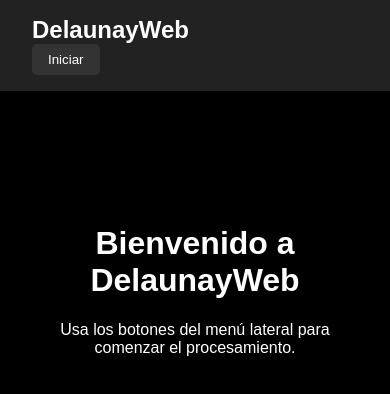
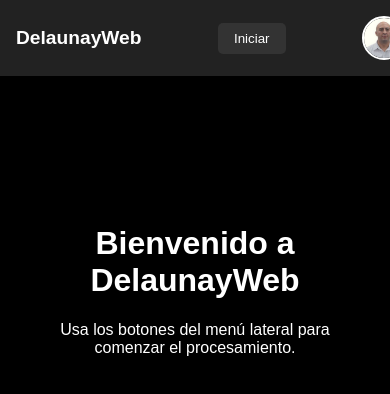
Before and after one commit to osmar74/proyecto-delaunay, a Flask app: page / in a window 390 px wide. Shown: the top 394 px of the page. Run offline with Flask 3, Linux system fonts and the light colour scheme.

Commit message:
feat: Mejorar el diseño responsive para que el contenido se adapte a la pantalla

```diff
--- a/static/css/style.css
+++ b/static/css/style.css
@@ -21,12 +21,13 @@ body {
 }
 
 /* Header estático */
+/* Header estático */
 .header {
     background-color: var(--header-bg);
     color: var(--text-color);
     padding: 1rem 2rem;
-    display: flex;
-    justify-content: space-between;
+    display: flex; /* Usamos flexbox para el layout de 3 columnas */
+    justify-content: space-between; /* Distribuye el espacio entre los elementos */
     align-items: center;
     position: fixed;
     width: 100%;
@@ -34,6 +35,38 @@ body {
     left: 0;
     z-index: 1000;
     box-shadow: 0 2px 5px rgba(0, 0, 0, 0.5);
+}
+
+.header-left, .header-center, .header-right {
+    display: flex;
+    align-items: center;
+}
+
+.header-center {
+    flex-grow: 1; /* Permite que el centro ocupe el espacio restante */
+    justify-content: center; /* Centra el menú horizontalmente */
+}
+
+.logo {
+    font-size: 1.5rem;
+    font-weight: bold;
+}
+
+.menu-list {
+    list-style: none;
+    margin: 0;
+    padding: 0;
+    display: flex;
+    gap: 1rem;
+}
+
+/* Estilo para la imagen circular */
+.profile-pic {
+    width: 40px;
+    height: 40px;
+    border-radius: 50%; /* Esto hace que la imagen sea un círculo */
+    object-fit: cover; /* Asegura que la imagen se vea bien dentro del círculo */
+    border: 2px solid var(--text-color);
 }
 
 .logo {
@@ -68,6 +101,39 @@ body {
     margin-top: 4.5rem; /* Espacio para el header fijo */
     height: calc(100vh - 4.5rem);
 }
+/* Estilos para los cuadros de resultados */
+.result-container {
+    display: flex;
+    flex-direction: column;
+    align-items: center;
+    margin-bottom: 2rem;
+    background-color: var(--sidebar-bg);
+    padding: 1rem;
+    border-radius: 8px;
+    /* Añadido para asegurar que el contenedor no se desborde */
+    overflow: hidden;
+}
+
+/* ... (resto del código del .result-container) ... */
+
+.result-container img, .result-container canvas {
+    max-width: 100%; /* La imagen no superará el ancho de su contenedor */
+    height: auto;   /* La altura se ajusta automáticamente para mantener la proporción */
+    border: 1px solid var(--border-color);
+    margin-top: 1rem;
+}
+
+/* Media Query para pantallas más pequeñas (ej: laptops) */
+@media (max-width: 1200px) {
+    .header {
+        padding: 1rem 1rem; /* Reduce el padding en pantallas más pequeñas */
+    }
+    .logo {
+        font-size: 1.2rem;
+    }
+}
+
+
 
 /* Sidebar estático (oculto por defecto) */
 .sidebar {
--- a/templates/index.html
+++ b/templates/index.html
@@ -8,12 +8,17 @@
 </head>
 <body>
 <header class="header">
-        <nav>
+    <div class="header-left">
         <div class="logo">DelaunayWeb</div>
+    </div>
+    <div class="header-center">
         <ul class="menu-list">
             <li><button id="btn-iniciar">Iniciar</button></li>
         </ul>
-        </nav>
+    </div>
+    <div class="header-right">
+        <img src="{{ url_for('static', filename='img/orat_foto.jpg') }}" alt="Foto de Perfil" class="profile-pic">
+    </div>
 </header>
 
     <div class="container">
```
Also changed, not shown: data_rostro/WhatsApp Image 2025-08-06 at 12.20.11_69e80a65.jpg (added), static/img/orat_foto.jpg (added). Lines whose indentation alone changed are shown as unchanged.
